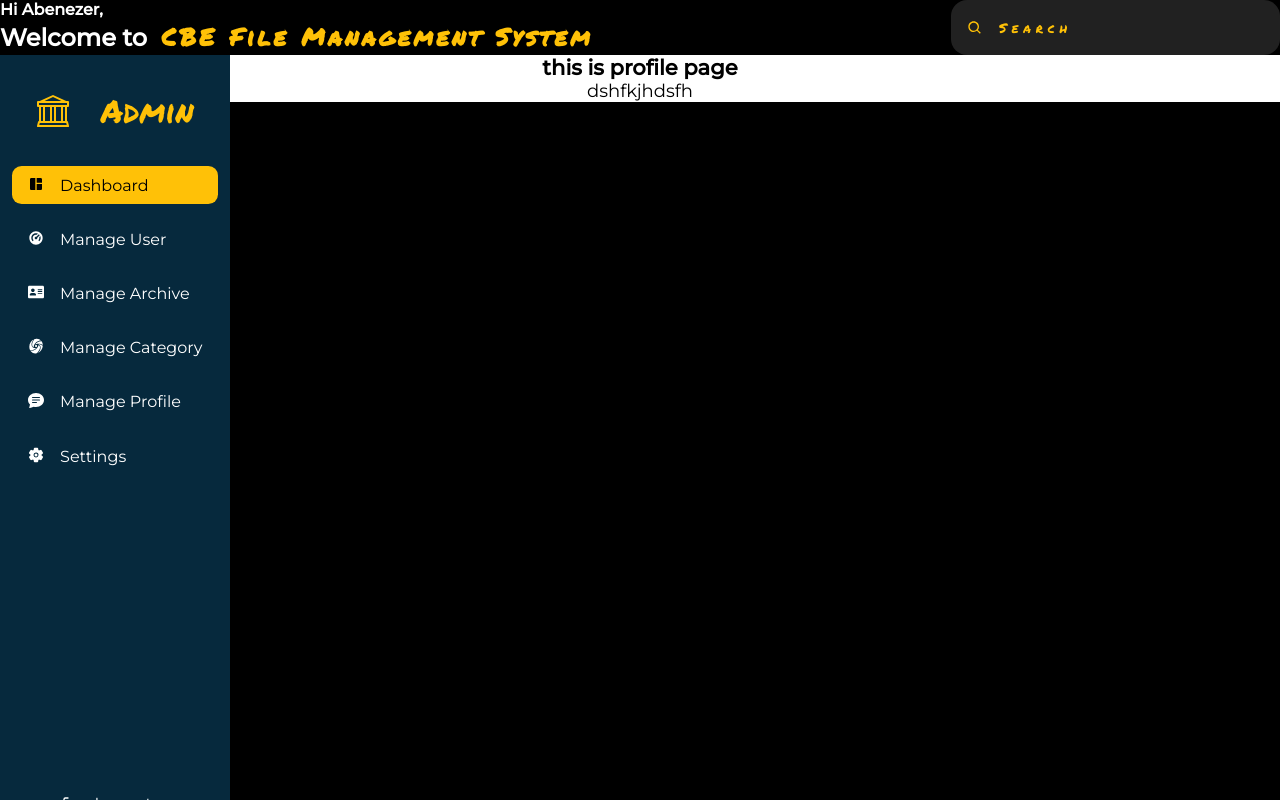
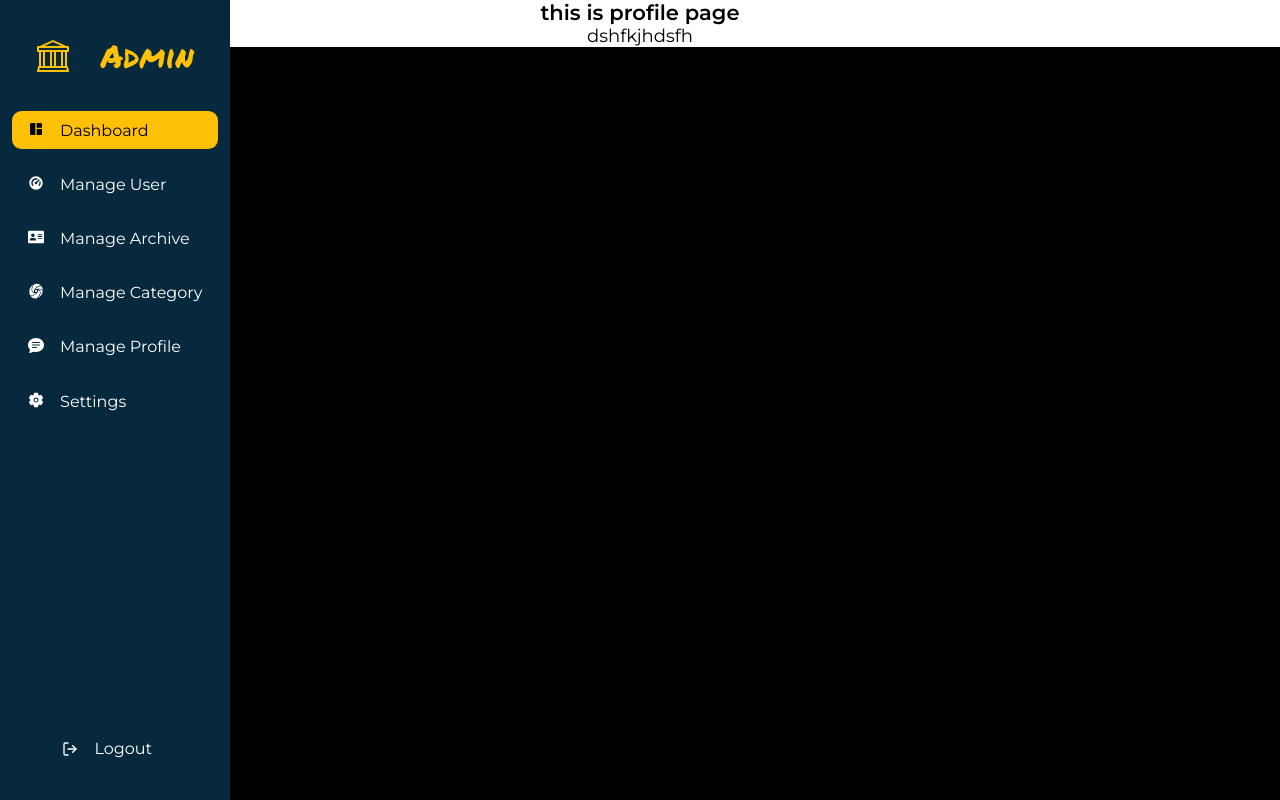
Before and after one commit to abenooo/admin_dashboard, a React (Create React App) app: page /profile in a window 1280 px wide. Built offline with nearby package versions, Linux system fonts and the light colour scheme.

Commit message:
Adding Link to sidebar

```diff
--- a/src/App.js
+++ b/src/App.js
@@ -8,13 +8,13 @@ import Navbar from "./componets/Navbar";
 export default function App() {
   return (
     <Div>
-      <Navbar />
+      {/* <Navbar /> */}
       <Sidebar />
       {/* <Dashboard /> */}
       {/* <Profile /> */}
       <Routes>
         <Route path="/" element={<Dashboard />} />
-        <Route path="/Profile" element={<Profile />} />
+        <Route path="/profile" element={<Profile />} />
       </Routes>
     </Div>
   );
@@ -23,4 +23,9 @@ export default function App() {
 // styled componets
 const Div = styled.div`
   position: relative;
+  display: grid;
+  grid-template-columns: repeat(1, 1fr);
+  gap: 1rem;
+
+
 `;
--- a/src/componets/Dashboard.jsx
+++ b/src/componets/Dashboard.jsx
@@ -2,12 +2,15 @@ import React from "react";
 import styled from "styled-components";
 import Card from "./Card";
 import FAQ from "./FAQ";
+import Navbar from "./Navbar";
 export default function Dashboard() {
 
   return (
     <Section>
+           <Navbar />
       <div className="grid">
         <div className="row__one">
+
           <Card />
           <FAQ />
         </div>
--- a/src/componets/Profile.jsx
+++ b/src/componets/Profile.jsx
@@ -1,16 +1,20 @@
 import React from "react";
-import Sidebar from "./Sidebar";
 import profile from './profile.css'
+import styled from "styled-components";
+import Navbar from "./Navbar";
 function Profile() {
   return (
     <>
-      <Sidebar />
-      <div className="profile">
+     {/* <Navbar /> */}
+
+      <Div className="profile">
         <h3>this is profile page</h3>
         <p>dshfkjhdsfh</p>
-      </div>
+      </Div>
     </>
   );
 }
-
+const Div = styled.div`
+  ${profile}
+`
 export default Profile;
--- a/src/componets/Sidebar.jsx
+++ b/src/componets/Sidebar.jsx
@@ -9,6 +9,7 @@ import { IoSettings } from "react-icons/io5";
 import { FiLogOut } from "react-icons/fi";
 import { GiHamburgerMenu } from "react-icons/gi";
 import { VscChromeClose } from "react-icons/vsc";
+import { Link } from "react-router-dom";
 import scrollreveal from "scrollreveal";
 import { BsBank } from "react-icons/bs";
 export default function Sidebar() {
@@ -69,19 +70,19 @@ export default function Sidebar() {
                 className={currentLink === 1 ? "active" : "none"}
                 onClick={() => setCurrentLink(1)}
               >
-                <a href="/Profile">
+              <Link to='/'>
                   <MdSpaceDashboard />
                   <span> Dashboard</span>
-                </a>
+                </Link>
               </li>
               <li
                 className={currentLink === 2 ? "active" : "none"}
                 onClick={() => setCurrentLink(2)}
               >
-                <a href="#">
+               <Link to='/profile'>
                   <RiDashboard2Fill />
                   <span> Manage User</span>
-                </a>
+                </Link>
                 {/* <ul>
                   <a href="#">
                     <li className={currentLink === 7 ? "active" : "none"}>
--- a/src/index.css
+++ b/src/index.css
@@ -1,4 +1,4 @@
-@import url('https://fonts.googleapis.com/css2?family=Montserrat:wght@300;400;500&family=Permanent+Marker&display=swap');
+@import url("https://fonts.googleapis.com/css2?family=Montserrat:wght@300;400;500;600&family=Permanent+Marker&display=swap");
 * {
     margin: 0;
     padding: 0;
@@ -6,25 +6,18 @@
 }
 
 body {
-    font-family: 'Montserrat', sans-serif;
-    /* font-family: 'Permanent Marker', cursive; */
+    font-family: "Montserrat", sans-serif;
     background-color: black;
 }
 
-code {
-    font-family: source-code-pro, Menlo, Monaco, Consolas, 'Courier New', monospace;
+::-webkit-scrollbar {
+    background-color: black;
+    width: 0.4vw;
 }
 
-
-/* ::-webkit-scrollbar {
-    background-color: black;
-    width: 0.4vw;
-} */
-
-
-/* ::-webkit-scrollbar-thumb {
+::-webkit-scrollbar-thumb {
     background: #ffc107;
-} */
+}
 
 .show {
     opacity: 1 !important;
```
